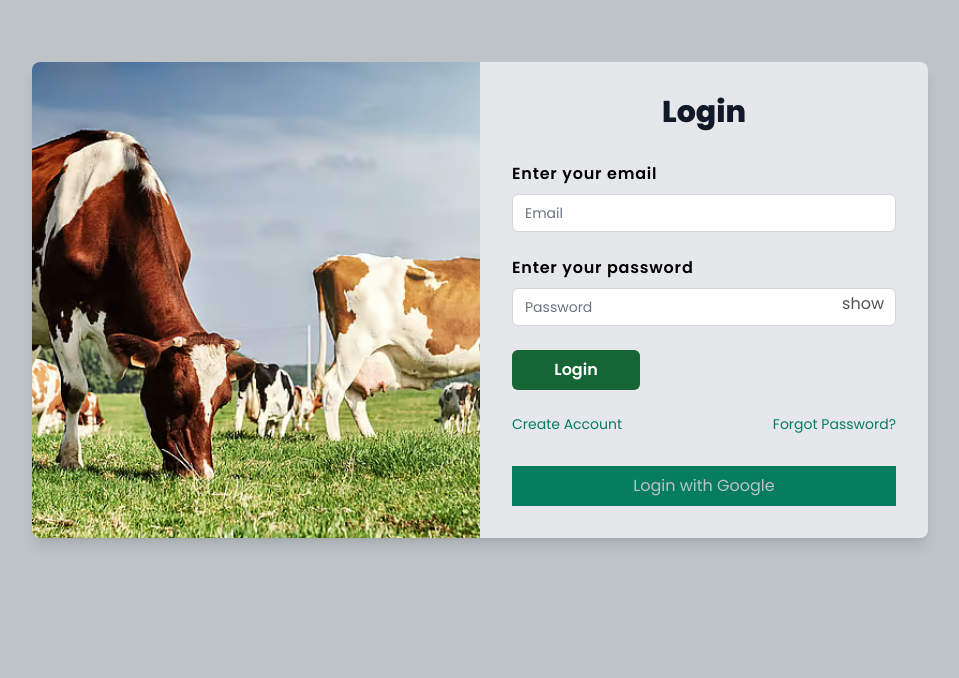
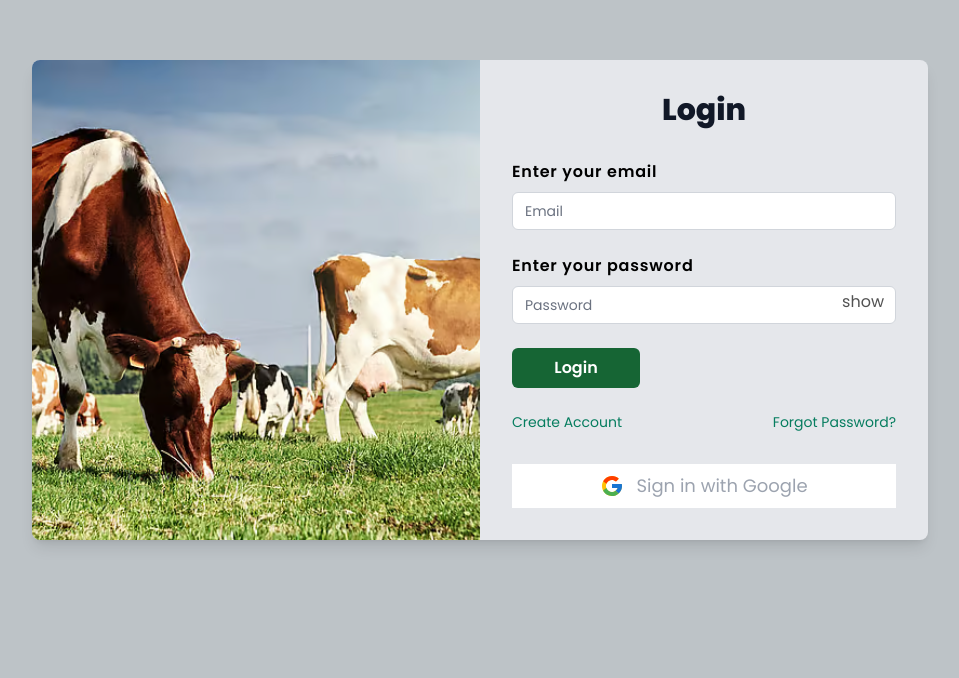
Before and after one commit to Grenud/MERN-Kamdhenu, a React (Vite) app: page /login in a window 1280 px wide. Shown: the part 120-798 px from the top of the page, without its empty margins (160-1119 px from the left). Built offline with nearby package versions, Linux system fonts and the light colour scheme; no server answers.

Commit message:
added google icon in login button

```diff
--- a/src/pages/Auth/GoogleLogin.jsx
+++ b/src/pages/Auth/GoogleLogin.jsx
@@ -12,10 +12,13 @@ function GoogleLogin() {
 
   return (
     <button
-      className='bg-primary text-light py-2 px-4 items-center justify-center text-center w-full'
+      className='bg-white text-light py-2 px-4 items-center justify-center text-center w-full'
       onClick={handleGoogleLogin}
     >
-      Login with Google
+      <div className='flex gap-3 items-center justify-center'>
+      <img src='/google-svg.svg' className='w-6 h-6'/>
+        <div className='text-lg text-gray-400'>Sign in with Google</div>
+      </div>
     </button>
   );
 }
--- a/src/pages/Auth/Login.jsx
+++ b/src/pages/Auth/Login.jsx
@@ -95,7 +95,7 @@ function Login() {
                   className="appearance-none rounded-md relative block w-full px-3 py-2 border border-gray-300 placeholder-gray-500 text-gray-900 focus:outline-none focus:ring-primary focus:border-primary focus:z-10 sm:text-sm"
                 >
                 </input>
-                  <span onClick={()=>setShow(show=='text'?'password':'text')} className="absolute right-3 bottom-[0.6rem] z-50">{show=='text'?'hide':'show'}</span>
+                  <span onClick={()=>setShow(show=='text'?'password':'text')} className="cursor-pointer absolute right-3 bottom-[0.6rem] z-50">{show=='text'?'hide':'show'}</span>
               </div>
 
               <Button btnText={"Login"} />
--- a/src/pages/Auth/SignUp.jsx
+++ b/src/pages/Auth/SignUp.jsx
@@ -12,6 +12,7 @@ export default function SignUp() {
     email: "",
     password: ""
   });
+  const [show,setShow] = useState('password')
   const navigate = useNavigate();
   const { user } = useSelector((state) => state.Auth);
 
@@ -87,20 +88,22 @@ export default function SignUp() {
                   onChange={handleOnChange}
                   className="appearance-none rounded-md relative block w-full px-3 py-2 border border-gray-300 placeholder-gray-500 text-gray-900 focus:outline-none focus:ring-primary focus:border-primary focus:z-10 sm:text-sm"
                 />
+
               </div>
 
-              <div className="flex flex-col gap-2">
+              <div className="flex flex-col gap-2 relative">
                 <label className="font-semibold tracking-wider text-black">
                   Enter your password
                 </label>
                 <input
                   placeholder="Password"
                   name="password"
-                  type="password"
+                  type={show}
                   value={data.password}
                   onChange={handleOnChange}
                   className="appearance-none rounded-md relative block w-full px-3 py-2 border border-gray-300 placeholder-gray-500 text-gray-900 focus:outline-none focus:ring-primary focus:border-primary focus:z-10 sm:text-sm"
                 />
+                <span onClick={()=>setShow(show=='text'?'password':'text')} className="cursor-pointer absolute right-3 bottom-[0.6rem] z-50">{show=='text'?'hide':'show'}</span>
               </div>
 
               <Button btnText={"Sign Up"} />
```
Also changed, not shown: public/google-svg.svg (added).
